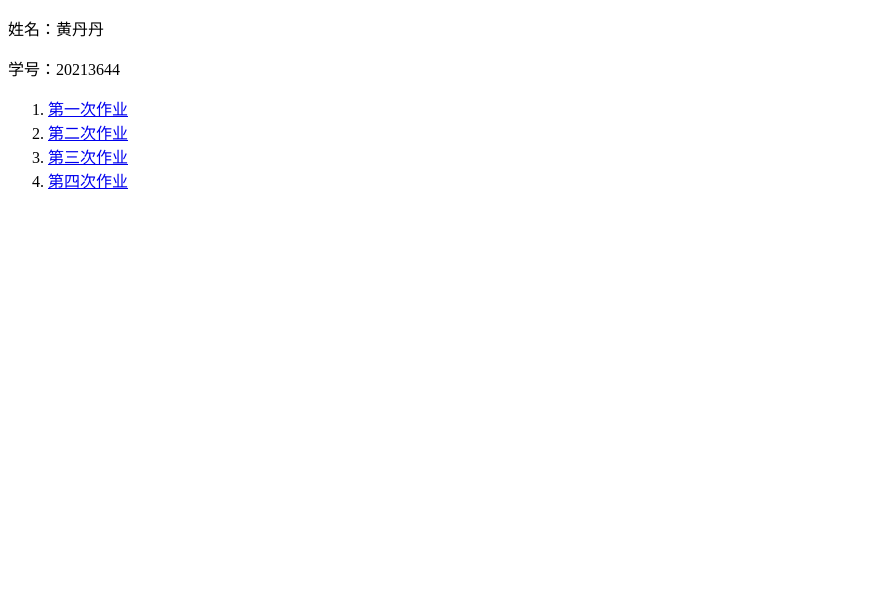
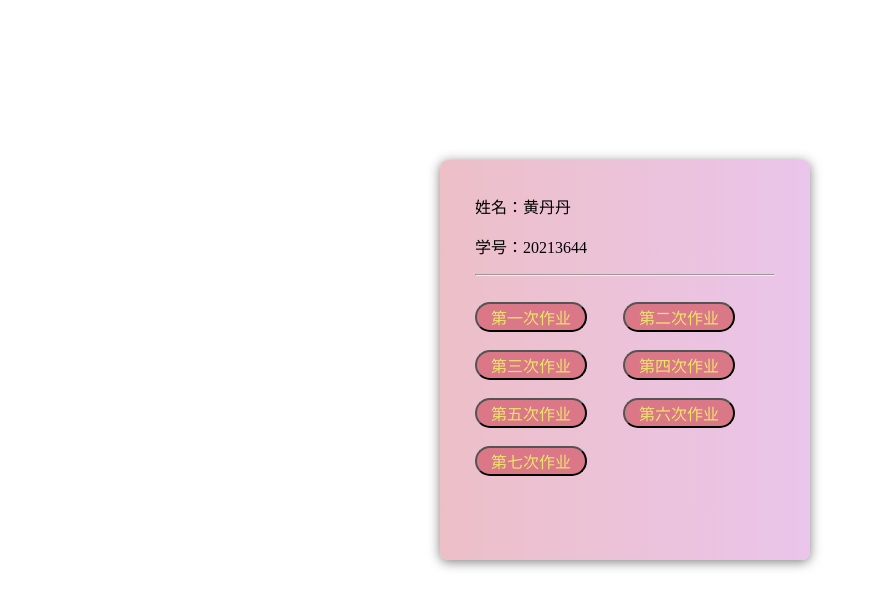
Before and after one commit to hdd1654231824/hdd1654231824.github.io, a plain HTML site: page index.html in a window 1280 px wide. Shown: the whole page, without its empty margins (0-871 px from the left). Drawn offline with Linux system fonts and the light colour scheme.

Commit message:
Update index.html

```diff
--- a/index.html
+++ b/index.html
@@ -1,5 +1,6 @@
 <!doctype html>
 <html lang="en">
+
 <head>
     <meta charset="UTF-8">
     <meta name="Generator" content="EditPlus®">
@@ -7,24 +8,60 @@
     <meta name="Keywords" content="">
     <meta name="Description" content="">
     <title>个人主页</title>
+    <style type="text/css">
+        button {
+            color: rgb(236, 228, 109);
+            background-color: rgb(219, 120, 136);
+            font-size: 1em;
+            margin-right: 2em;
+            width: 7em;
+            border-radius: 25px;
+        }
+
+        .box {
+            text-decoration: none;
+        }
+
+        p {
+            font-size: 1em;
+        }
+
+        .f {
+            box-shadow: 0 2px 12px 0 rgba(0, 0, 0, 0.5);
+            border-radius: 8px;
+            width: 300px;
+            height: 400px;
+            max-width: 100%;
+            padding: 0px 35px 0;
+            margin: auto;
+            position: absolute;
+            top: 40%;
+            left: 50%;
+            margin: -160px 0 0 -200px;
+            background-image: linear-gradient(to right, rgb(224, 149, 162, 0.6), rgba(226, 172, 226, 0.7));
+        }
+    </style>
 </head>
+
 <body>
+    <form id="" class="f">
         <div class="main">
-	<div>
+            <div><br/>
                 <p>姓名：黄丹丹</p>
-	   <p>学号：20213644</P>
+                <p>学号：20213644</p>
+                <hr><br/>
             </div>
             <div class="box">
-		<ol>
-		 <li><a href="https://hdd1654231824.github.io/20213644-20230905.txt">第一次作业</a></li>
-		 <li><a href="https://hdd1654231824.github.io/20213644-20230912.html">第二次作业</a></li>
-		 <li><a href="https://hdd1654231824.github.io/20213644-20230919.html">第三次作业</a></li>
-		 <li><a href="https://hdd1654231824.github.io/20213644-20230926.html">第四次作业</a></li>
-		</ol>
+                <button onclick="window.open('https://hdd1654231824.github.io/20213644-20230905.txt')">第一次作业</button>
+                <button onclick="window.open('https://hdd1654231824.github.io/20213644-20230912.html')">第二次作业</button><br/><br/>
+                <button onclick="window.open('https://hdd1654231824.github.io/20213644-20230919.html')">第三次作业</button>
+                <button onclick="window.open('https://hdd1654231824.github.io/20213644-20230926.html')">第四次作业</button><br/><br/>
+                <button onclick="window.open('https://hdd1654231824.github.io/20213644-20231010.html')">第五次作业</button>
+                <button onclick="window.open('https://hdd1654231824.github.io/20213644-20231017.html')">第六次作业</button><br/><br/>
+                <button onclick="window.open('https://hdd1654231824.github.io/20213644-20231024.html')">第七次作业</button>
             </div>
+        </div>
+    </form>
+</body>
 
-
- </div>
-
- </body>
 </html>
```
Lines whose indentation alone changed are shown as unchanged.
